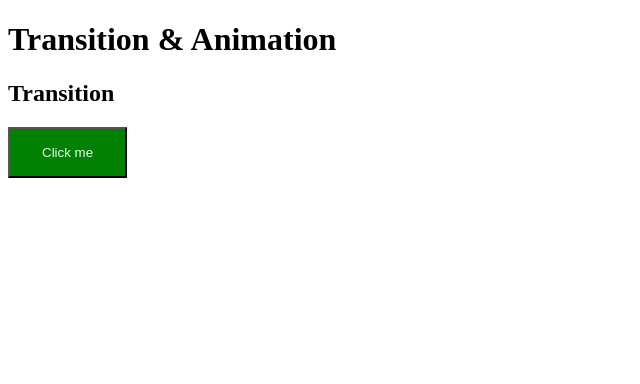
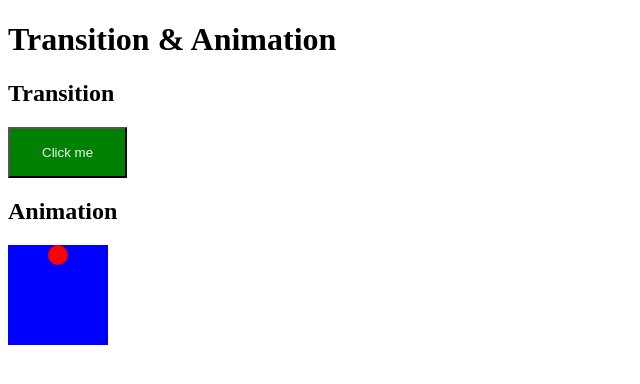
Before and after one commit to amaliebernes/Animation, a website: page index.html in a window 1280 px wide. Shown: the whole page, without its empty margins (0-640 px from the left). Drawn offline with Linux system fonts and the light colour scheme.

Commit message:
Animation ball

```diff
--- a/index.html
+++ b/index.html
@@ -20,6 +20,18 @@
 
       </section>
 
+      <section>
+
+        <h2>Animation</h2>
+
+        <div class="animation-container">
+          <div class="ball">
+
+          </div>
+        </div>
+
+      </section>
+
 
   </body>
 </html>
--- a/styles.css
+++ b/styles.css
@@ -45,3 +45,20 @@
 
   scale: 1.02;
 }
+
+/*Animation styling*/
+
+.animation-container {
+
+  width: 100px;
+  height: 100px;
+  background-color: blue;
+}
+
+.ball {
+  margin: auto;
+  width: 20px;
+  height: 20px;
+  background-color: red;
+  border-radius: 10px;
+}
```
